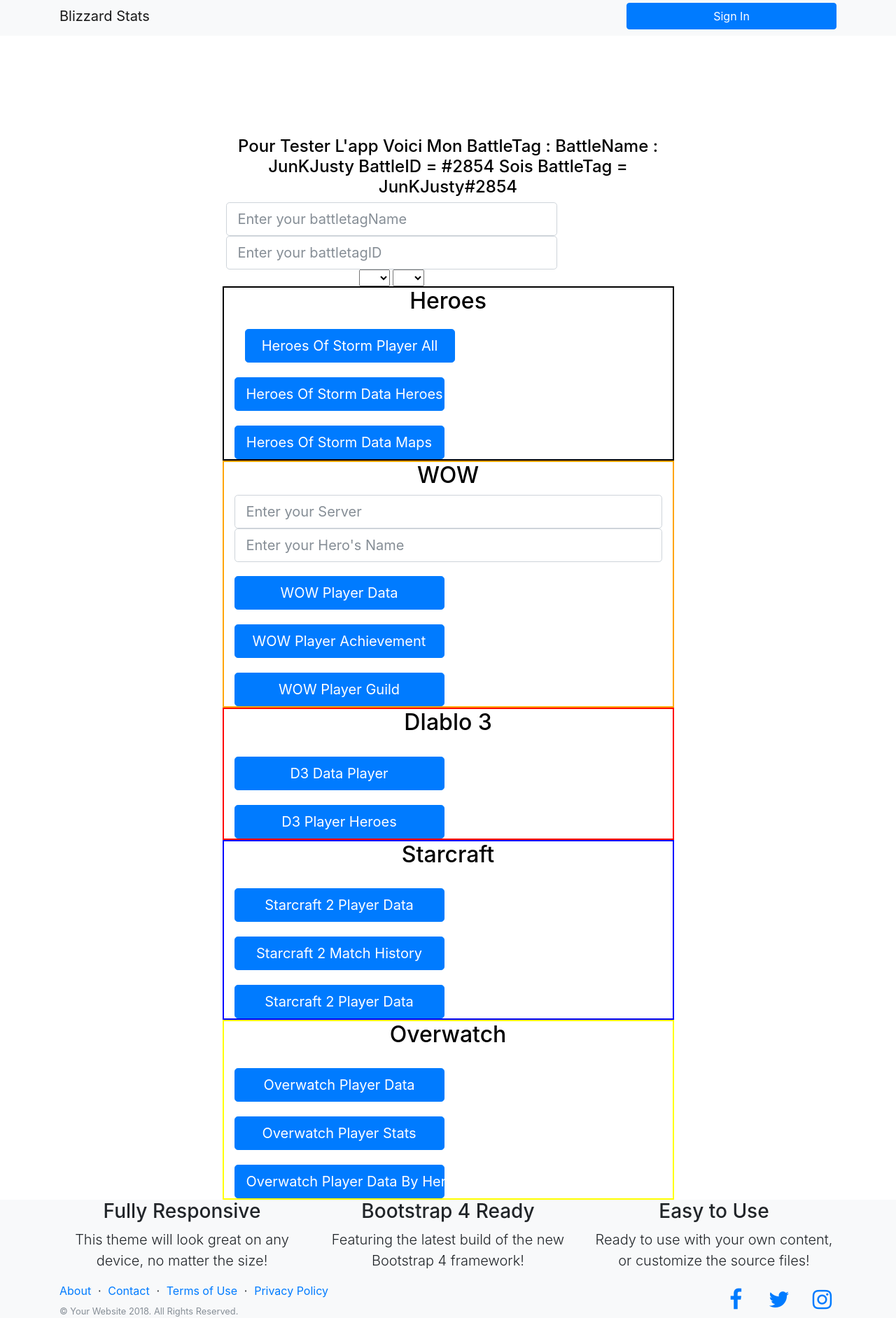
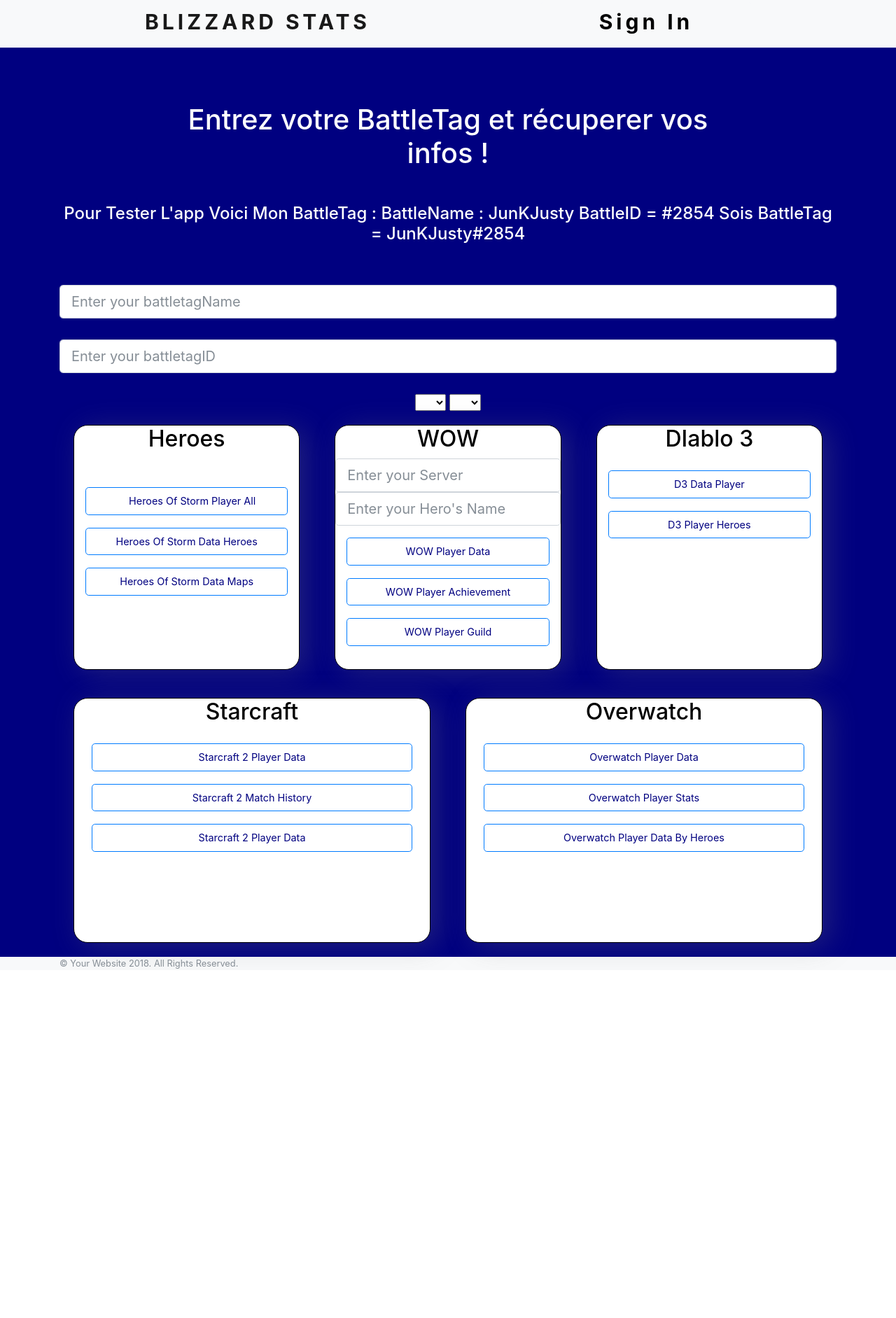
Before and after one commit to MrCranito/Blizz, a website: page public/index.html in a window 1280 px wide. Shown: the part 5-1888 px from the top of the page at 70% size. After the commit the page ends 1391 px from the top, so only its background shows below. Drawn offline with Linux system fonts and the light colour scheme.

Commit message:
front-end

```diff
--- a/public/css/sb-admin.css
+++ b/public/css/sb-admin.css
@@ -1,3 +1,25 @@
+header {
+	background-color: navy;
+}
+
+.navbar-brand {
+	MARGIN: 0 AUTO;
+    FONT-SIZE: 30PX;
+    font-weight: bold;
+    letter-spacing: 5px;
+}
+
+.sing-in {
+	background-color: #f8f9fa;
+	color: black;
+	border : none;
+    FONT-SIZE: 30PX;
+    font-weight: bold;
+    letter-spacing: 5px;
+}
+.sing-in:hover {
+	background-color: rgb(201, 201, 201);
+}
 button{
 	margin-top: 20px;
 	width: 300px;
@@ -5,28 +27,25 @@
 
 .widthed{
 	width: 300px;
+	margin: 0 auto;
 }
 
+.game-container {
+	margin: 20px;
+	height: 350px;
+	border-radius: 20px;
+	box-shadow: 10px 5px 40px 0px rgba(117, 117, 117,0.28);
+	border: 1px solid black !important;
+	color : black;
+	background-color: white;
 
-.overwatch{
-	border : solid 2px yellow;
 }
 
-.d3{
-	border : solid 2px red;
+.game-container > .form-row > .col-12 > button, .game-container > .col-12 > button  {
+	margin: 0 auto;
+	background-color: white;
+	color: navy;
+	width: 90%;
+	font-size : 90%;
+	margin-top : 17px;
 }
-
-.starcraft{
-	border: solid 2px blue;
-}
-
-.wow{
-	border : solid 2px orange;
-}
-
-.heroes{
-	border : solid 2px black;
-}
-.container h2,h4{
-	color : black;
-}
--- a/public/index.html
+++ b/public/index.html
@@ -9,7 +9,8 @@
   <meta name="author" content="">
   <title>HTOS STATS</title>
   <!-- Bootstrap core CSS-->
-  <link href="/vendor/bootstrap/css/bootstrap.min.css" rel="stylesheet">
+  <link href="https://fonts.googleapis.com/css?family=Raleway:800" rel="stylesheet">
+  <link href="./vendor/bootstrap/css/bootstrap.css" rel="stylesheet">
   <!-- Custom fonts for this template-->
   <link href="/vendor/font-awesome/css/font-awesome.min.css" rel="stylesheet" type="text/css">
   <!-- Custom styles for this template-->
@@ -22,8 +23,8 @@
   <!-- Navigation-->
  <nav class="navbar navbar-light bg-light static-top">
       <div class="container">
-        <a class="navbar-brand" href="#">Blizzard Stats</a>
-        <a class="btn btn-primary widthed" href="#">Sign In</a>
+        <a class="navbar-brand" href="#">BLIZZARD STATS</a>
+        <a class="btn btn-primary widthed sing-in" href="#">Sign In</a>
       </div>
     </nav>
 
@@ -34,16 +35,16 @@
       <div class="overlay"></div>
       <div class="container">
         <div class="row">
-          <div class="col-xl-9 mx-auto">
+          <div class="col-xl-9 mx-auto" style="padding-top: 79px;">
             <h1 class="mb-5">Entrez votre BattleTag et récuperer vos infos !</h1>
           </div>
-          <div class="col-md-10 col-lg-8 col-xl-7 mx-auto">
-              <h4>Pour Tester L'app Voici Mon BattleTag : BattleName : JunKJusty BattleID = #2854 Sois BattleTag = JunKJusty#2854</h4>
+          <div class="col-12 mx-auto">
+              <h4 style="padding-bottom : 50px">Pour Tester L'app Voici Mon BattleTag : BattleName : JunKJusty BattleID = #2854 Sois BattleTag = JunKJusty#2854</h4>
             <form>
               <div class="form-row">
-                <div class="col-12 col-md-9 mb-2 mb-md-0">
-                  <input ng-model="battletagName" type="text" class="form-control form-control-lg" placeholder="Enter your battletagName">
-                  <input ng-model="battletagID" type="text" class="form-control form-control-lg" placeholder="Enter your battletagID">
+                <div class="col-12 col-md-12 mb-2 mb-md-0">
+                  <input ng-model="battletagName" type="text" class="form-control form-control-lg" placeholder="Enter your battletagName" style="margin-bottom : 30px">
+                  <input ng-model="battletagID" type="text" class="form-control form-control-lg" placeholder="Enter your battletagID" style="margin-bottom : 30px">
                   <select ng-model="localRegion">
                           <option value="fr_Fr"> FR </option>
                           <option value="en_EN"> EN</option>
@@ -58,11 +59,12 @@
 
                  </select>
                 </div>
-            <div class="container heroes">
+            <div class="col-sm-13 col-md-12 col-lg-6 col-xl-4 heroes">
+              <div class="game-container">
                 <h2> Heroes</h2>
-                <div class="col-12 ">
-                  <button ng-click="HTOSplayerData()" type="submit" class="btn btn-block btn-lg btn-primary widthed">Heroes Of Storm Player All</button>
-                </div>
+              <div class="col-12 " style="padding : 0px">
+                <button ng-click="HTOSplayerData()" type="submit" style="margin : 0 auto; padding-right : 0px;margin-top : 50px " class="btn btn-block btn-lg btn-primary widthed">Heroes Of Storm Player All</button>
+              </div>
 
 
 
@@ -84,8 +86,12 @@
                   <button ng-click="HTOSallMaps()" type="submit" class="btn btn-block btn-lg btn-primary widthed">Heroes Of Storm Data Maps</button>
                 </div>
               </div>
+              </div>
             </div>
-            <div class="container wow">
+
+
+            <div class="col-sm-12 col-md-6 col-lg-6 col-xl-4 wow">
+              <div class="game-container">
               <h2> WOW </h2>
               <div class="form-row">
                 <div class="col-12 col-md-9 mb-2 mb-md-0">
@@ -115,9 +121,12 @@
                   <button ng-click="WOWPlayerGuild()" type="submit" class="btn btn-block btn-lg btn-primary widthed">WOW Player Guild </button>
                 </div>
               </div>
+              </div>
             </div>
 
-            <div class="container d3">
+
+            <div class="col-sm-14 col-md-6 col-lg-4 col-xl-4 d3">
+              <div class="game-container">
               <h2> DIablo 3</h2>
               <div class="form-row">
                 <div class="col-12 col-md-9 mb-2 mb-md-0">
@@ -137,7 +146,11 @@
                 </div>
               </div>
             </div>
-            <div class="container starcraft">
+            </div>
+
+
+            <div class="col-sm-12 col-md-6 col-lg-4 col-xl-6 starcraft">
+              <div class="game-container">
               <h2> Starcraft</h2>
               <div class="form-row">
                 <div class="col-12 col-md-9 mb-2 mb-md-0">
@@ -166,8 +179,13 @@
                   <button ng-click="STC2ProfilPlayer()" type="submit" class="btn btn-block btn-lg btn-primary widthed">Starcraft 2 Player Data</button>
                 </div>
               </div>
+              </div>
             </div>
-          <div class="container overwatch">
+
+
+
+          <div class="col-sm-12 col-md-6 col-lg-4 col-xl-6 overwatch">
+            <div class="game-container">
             <h2> Overwatch</h2>
               <div class="form-row">
                 <div class="col-12 col-md-9 mb-2 mb-md-0">
@@ -195,7 +213,7 @@
                   <button ng-click="OVWTPlayersStatsHeroes()" type="submit" class="btn btn-block btn-lg btn-primary widthed">Overwatch Player Data By Heroes</button>
                 </div>
               </div>
-
+            </div>
           </div>
 
 
@@ -206,39 +224,6 @@
     </header>
 
     <!-- Icons Grid -->
-    <section class="features-icons bg-light text-center">
-      <div class="container">
-        <div class="row">
-          <div class="col-lg-4">
-            <div class="features-icons-item mx-auto mb-5 mb-lg-0 mb-lg-3">
-              <div class="features-icons-icon d-flex">
-                <i class="icon-screen-desktop m-auto text-primary widthed"></i>
-              </div>
-              <h3>Fully Responsive</h3>
-              <p class="lead mb-0">This theme will look great on any device, no matter the size!</p>
-            </div>
-          </div>
-          <div class="col-lg-4">
-            <div class="features-icons-item mx-auto mb-5 mb-lg-0 mb-lg-3">
-              <div class="features-icons-icon d-flex">
-                <i class="icon-layers m-auto text-primary widthed"></i>
-              </div>
-              <h3>Bootstrap 4 Ready</h3>
-              <p class="lead mb-0">Featuring the latest build of the new Bootstrap 4 framework!</p>
-            </div>
-          </div>
-          <div class="col-lg-4">
-            <div class="features-icons-item mx-auto mb-0 mb-lg-3">
-              <div class="features-icons-icon d-flex">
-                <i class="icon-check m-auto text-primary widthed"></i>
-              </div>
-              <h3>Easy to Use</h3>
-              <p class="lead mb-0">Ready to use with your own content, or customize the source files!</p>
-            </div>
-          </div>
-        </div>
-      </div>
-    </section>
 
 
 
@@ -249,43 +234,7 @@
       <div class="container">
         <div class="row">
           <div class="col-lg-6 h-100 text-center text-lg-left my-auto">
-            <ul class="list-inline mb-2">
-              <li class="list-inline-item">
-                <a href="#">About</a>
-              </li>
-              <li class="list-inline-item">&sdot;</li>
-              <li class="list-inline-item">
-                <a href="#">Contact</a>
-              </li>
-              <li class="list-inline-item">&sdot;</li>
-              <li class="list-inline-item">
-                <a href="#">Terms of Use</a>
-              </li>
-              <li class="list-inline-item">&sdot;</li>
-              <li class="list-inline-item">
-                <a href="#">Privacy Policy</a>
-              </li>
-            </ul>
             <p class="text-muted small mb-4 mb-lg-0">&copy; Your Website 2018. All Rights Reserved.</p>
-          </div>
-          <div class="col-lg-6 h-100 text-center text-lg-right my-auto">
-            <ul class="list-inline mb-0">
-              <li class="list-inline-item mr-3">
-                <a href="#">
-                  <i class="fa fa-facebook fa-2x fa-fw"></i>
-                </a>
-              </li>
-              <li class="list-inline-item mr-3">
-                <a href="#">
-                  <i class="fa fa-twitter fa-2x fa-fw"></i>
-                </a>
-              </li>
-              <li class="list-inline-item">
-                <a href="#">
-                  <i class="fa fa-instagram fa-2x fa-fw"></i>
-                </a>
-              </li>
-            </ul>
           </div>
         </div>
       </div>
```
